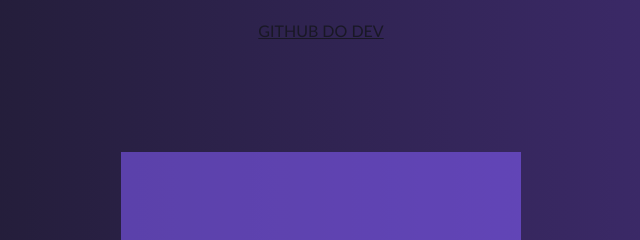
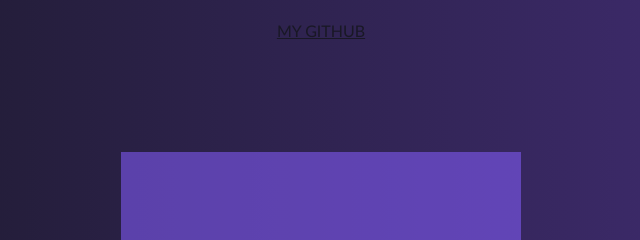
Before and after one commit to LuizHelio-Fim/Calculadora, a plain HTML site: page index.html in a window 1280 px wide. Shown: the top 240 px of the page, 319-959 px from the left. Drawn offline with Linux system fonts and the light colour scheme.

Commit message:
Update index.html

```diff
--- a/index.html
+++ b/index.html
@@ -8,7 +8,7 @@
     <title>Calculadora</title>
 </head>
 <body>
-    <h1><a href="#">Github do Dev</a></h1>
+    <h1><a href="https://github.com/LuizHelio-Fim">My GitHub</a></h1>
     <div class="grid">
         <div class="display">
             <div data-previous-term class="previous-term"></div>
```
